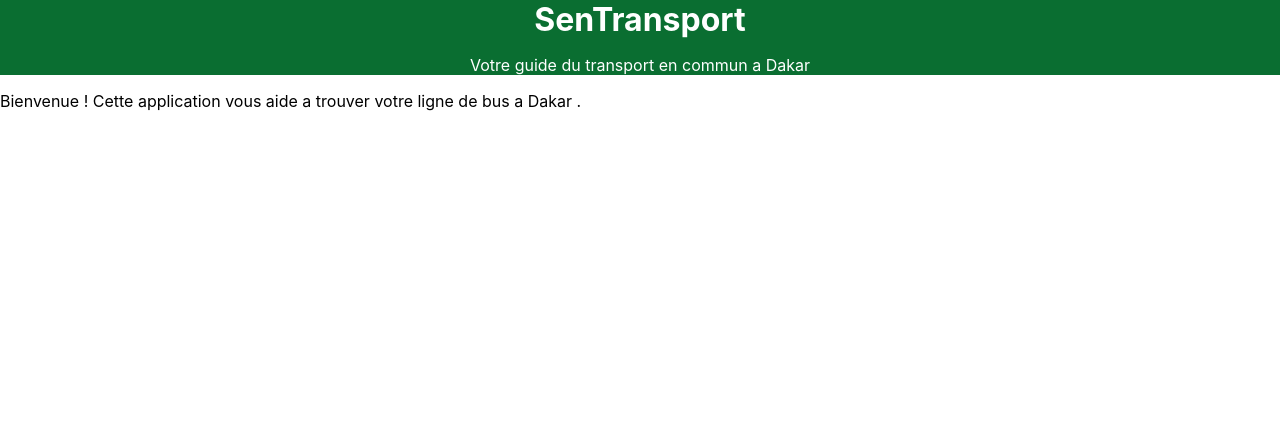
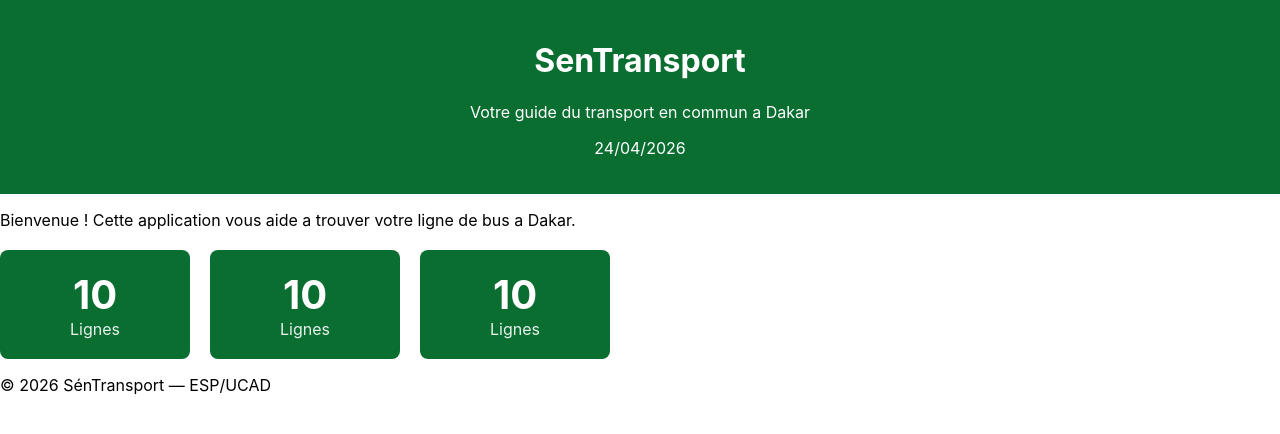
Before and after one commit to FatoumaTr/sentransport, a React (Create React App) app: page / in a window 1280 px wide. Shown: the top 434 px of the page. Built offline with nearby package versions, Linux system fonts and the light colour scheme.

Commit message:
Ajout Footer, date Header et composant Statistique

```diff
--- a/src/App.css
+++ b/src/App.css
@@ -7,3 +7,8 @@ padding : 20 px ;
 max-width : 800 px ;
 margin : 0 auto ;
 }
+.stats {
+  display: flex;
+  gap: 20px;
+  margin-top: 20px;
+}
--- a/src/App.js
+++ b/src/App.js
@@ -1,13 +1,24 @@
+import './App.css';
 import Header from './Header';
-function App () {
-return (
-< div className = " App " >
-< Header / >
-< main className = " contenu " >
-<p > Bienvenue ! Cette application vous aide a trouver
-votre ligne de bus a Dakar . </p >
-</ main >
-</ div >
-);
+import Footer from './Footer';
+import Statistique from './Statistique';
+
+function App() {
+  return (
+    <div className="App">
+      <Header />
+      <main className="contenu">
+        <p>Bienvenue ! Cette application vous aide a trouver
+        votre ligne de bus a Dakar.</p>
+        <div className="stats">
+          <Statistique />
+          <Statistique />
+          <Statistique />
+        </div>
+      </main>
+      <Footer />
+    </div>
+  );
 }
-export default App ;
+
+export default App;
--- /dev/null
+++ b/src/Footer.css
@@ -0,0 +1,9 @@
+.footer {
+  background-color: #333;
+  color: white;
+  text-align: center;
+  padding: 15px;
+  position: fixed;
+  bottom: 0;
+  width: 100%;
+}
--- /dev/null
+++ b/src/Footer.js
@@ -0,0 +1,11 @@
+import './Footer.css';
+
+function Footer(){
+    return(
+    <footer classeNAme="footer">
+        <p>© 2026 SénTransport — ESP/UCAD</p>
+    </footer>
+    );
+}
+
+export default Footer;
--- a/src/Header.css
+++ b/src/Header.css
@@ -1,15 +1,6 @@
 .header {
-background-color : #0a6e31 ;
-color : white ;
-padding : 20 px ;
-text-align : center ;
+  background-color: #0a6e31;
+  color: white;
+  padding: 20px;
+  text-align: center;
 }
-.header-titre {
-margin : 0;
-font-size : 2 rem ;
-}
-.header-soustitre {
-margin : 5 px 0 0 0;
-font-size : 1 rem ;
-opacity : 0.9;
-}
--- a/src/Header.js
+++ b/src/Header.js
@@ -1,14 +1,17 @@
 import './Header.css';
 
-function Header(){
-    return(
-        <header className="header">
-        <h1 className="header-titre">SenTransport </h1>
-        <p className = " header - soustitre " >
-Votre guide du transport en commun a Dakar
-</p >
-        </header>
-    );
+function Header() {
+  const dateAujourdhui = new Date().toLocaleDateString('fr-FR');
+
+  return (
+    <header className="header">
+      <h1 className="header-titre">SenTransport</h1>
+      <p className="header-soustitre">
+        Votre guide du transport en commun a Dakar
+      </p>
+      <p className="header-date">{dateAujourdhui}</p>
+    </header>
+  );
 }
 
 export default Header;
--- /dev/null
+++ b/src/Statistique.css
@@ -0,0 +1,20 @@
+.statistique {
+  background-color: #0a6e31;
+  color: white;
+  padding: 20px;
+  border-radius: 8px;
+  text-align: center;
+  width: 150px;
+}
+
+.stat-chiffre {
+  display: block;
+  font-size: 2.5rem;
+  font-weight: bold;
+}
+
+.stat-libelle {
+  display: block;
+  font-size: 1rem;
+  opacity: 0.9;
+}
--- /dev/null
+++ b/src/Statistique.js
@@ -0,0 +1,12 @@
+import './Statistique.css';
+
+function Statistique() {
+  return (
+    <div className="statistique">
+      <span className="stat-chiffre">10</span>
+      <span className="stat-libelle">Lignes</span>
+    </div>
+  );
+}
+
+export default Statistique;
```
